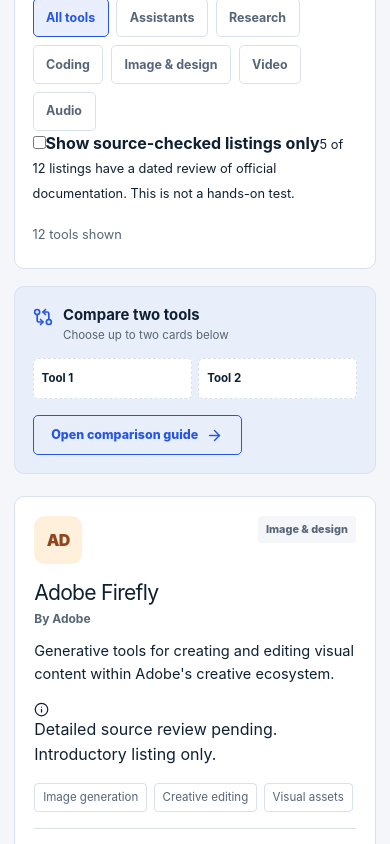
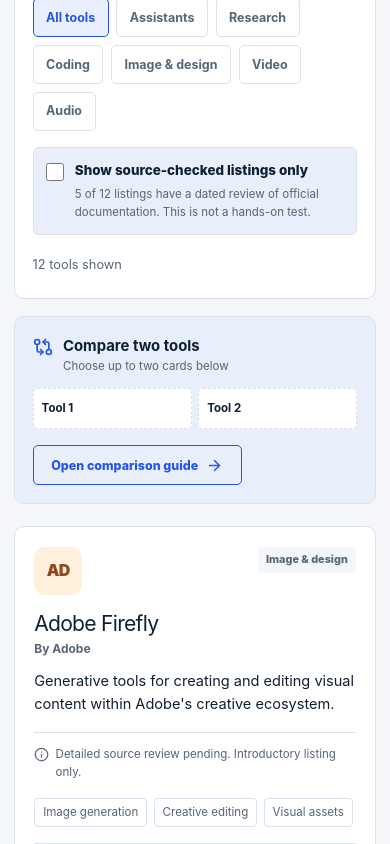
Before and after one commit to syleriofficial/Decodista, a Next.js app: page /ai-tools in a window 390 px wide. Shown: the part 1640-2484 px from the top of the page. Built offline with nearby package versions, Linux system fonts and the light colour scheme; no server answers.

Commit message:
style(ai-tools): readable, responsive source-review filter and card disclosures

```diff
--- a/app/ai-tools/ai-tools.css
+++ b/app/ai-tools/ai-tools.css
@@ -700,3 +700,29 @@
   .ai-guide-test-buttons button:first-child { flex:1; }
   .ai-guide-test-prompt pre { font-size:.72rem; }
 }
+
+/* Editorial source transparency — original audits are dated, never live scores. */
+.ai-tools-source-toggle {
+  display:flex; align-items:flex-start; gap:.65rem; margin-top:1.05rem; padding:.9rem 1rem;
+  border:1px solid var(--line); border-radius:6px; background:var(--edition-panel);
+  cursor:pointer;
+}
+.ai-tools-source-toggle input { flex:none; width:18px; height:18px; margin:.13rem 0 0; accent-color:var(--signal); cursor:pointer; }
+.ai-tools-source-toggle span { min-width:0; display:grid; gap:.25rem; }
+.ai-tools-source-toggle strong { color:var(--ink); font-size:.84rem; font-weight:850; line-height:1.45; }
+.ai-tools-source-toggle small { color:var(--muted); font-size:.72rem; line-height:1.6; }
+.ai-tools-source-toggle:focus-within { outline:2px solid var(--signal); outline-offset:2px; }
+.ai-tools-card-evidence {
+  display:flex; align-items:flex-start; flex-wrap:wrap; gap:.35rem .45rem; color:var(--muted);
+  border-top:1px solid var(--line); padding-top:.72rem; font-size:.72rem; line-height:1.6;
+}
+.ai-tools-card-evidence > svg { flex:none; margin-top:.13rem; color:var(--signal); }
+.ai-tools-card-evidence span { min-width:0; flex:1 1 130px; overflow-wrap:anywhere; }
+.ai-tools-card-evidence time { font-weight:750; color:var(--ink); white-space:nowrap; }
+.ai-tools-card-evidence a { display:inline-flex; align-items:center; gap:.23rem; color:var(--signal); font-weight:800; white-space:nowrap; }
+.ai-tools-card-evidence a:hover { text-decoration:underline; text-underline-offset:3px; }
+.ai-tools-card-evidence.is-pending > svg { color:var(--muted); }
+@media(max-width:600px) {
+ .ai-tools-source-toggle { padding:.8rem; }
+ .ai-tools-card-evidence { gap:.4rem; }
+}
```
